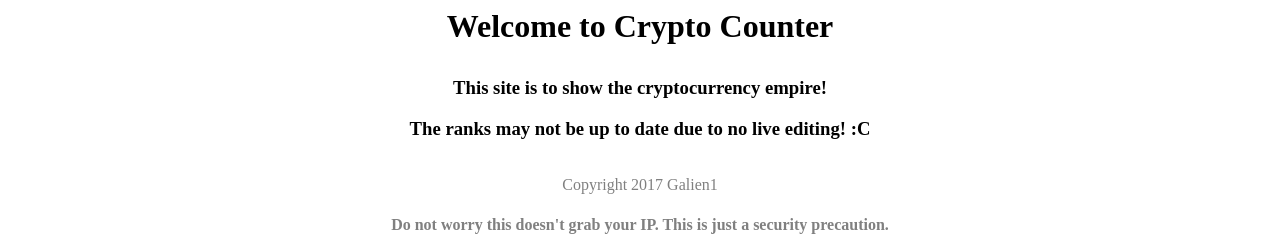
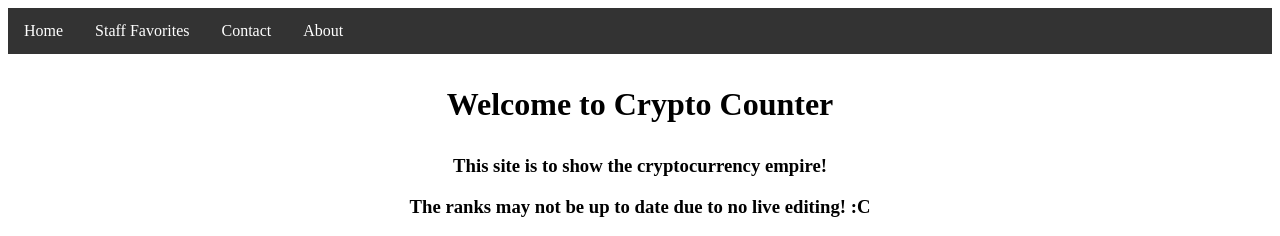
Before and after one commit to galien1/CryptoCounter, a plain HTML site: page index.html in a window 1280 px wide. Shown: the top 236 px of the page. Drawn offline with nearby package versions, Linux system fonts and the light colour scheme; a script that the page names is missing.

Commit message:
Update index.html

```diff
--- a/index.html
+++ b/index.html
@@ -1,8 +1,43 @@
 
 <title>Crypto Counter</title>
-<head><link rel="icon" href="Favicon.ico"></head>
+<head><link rel="icon" href="Favicon.ico">
+<style>
+ul {
+    list-style-type: none;
+    margin: 0;
+    padding: 0;
+    overflow: hidden;
+    background-color: #333;
+}
+
+li {
+    float: left;
+}
+
+li a {
+    display: block;
+    color: white;
+    text-align: center;
+    padding: 14px 16px;
+    text-decoration: none;
+}
+
+li a:hover {
+    background-color: #111;
+}
+</style>
+</head>
+<body>
+
+<ul>
+  <li><a class="active" href="https://galien1.github.io/CryptoCounter/">Home</a></li>
+  <li><a href="https://galien1.github.io/CryptoCounterStaffFavorites/">Staff Favorites</a></li>
+  <li><a href="#contact">Contact</a></li>
+  <li><a href="#about">About</a></li>
+</ul>
 
 <body>
+
 <h1><p>Welcome to Crypto Counter</p></h1>
 <h3><p>This site is to show the cryptocurrency empire!</p></h3>
 <h3><p>The ranks may not be up to date due to no live editing! :C</p></h3>
```
